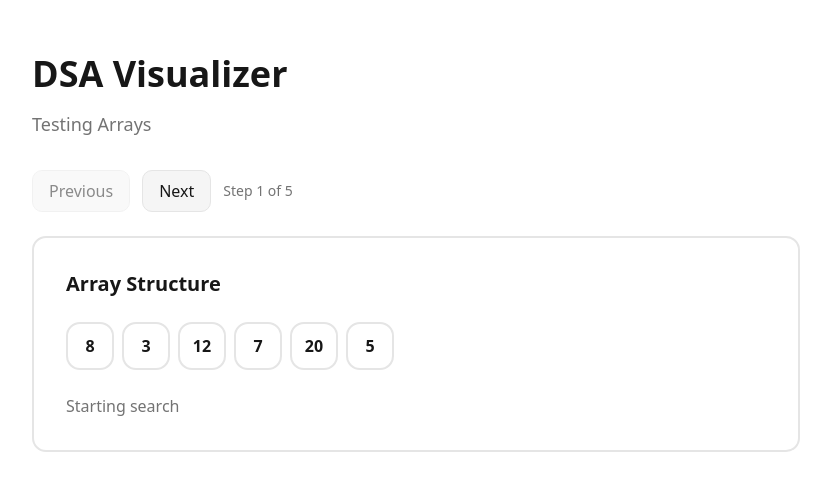
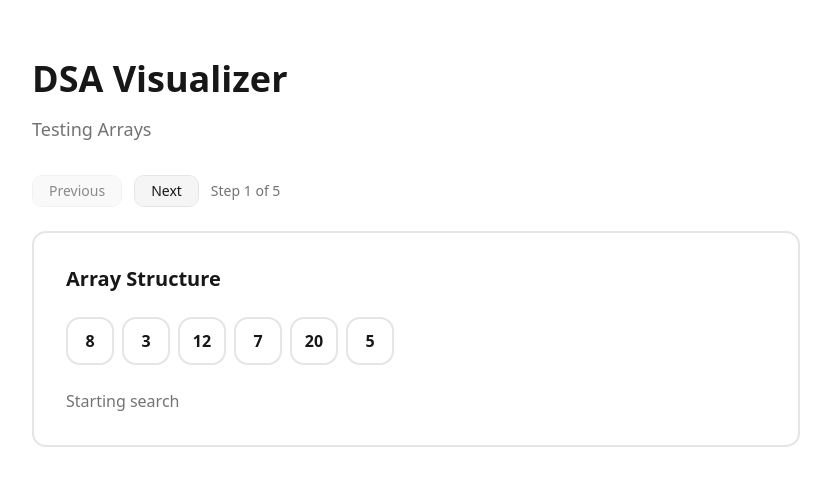
Before and after one commit to tahasoomra9/DSA-Visualizer, a Next.js app: page / in a window 1280 px wide. Shown: the part 147-638 px from the top of the page, without its empty margins (224-1055 px from the left). Built offline with nearby package versions, Linux system fonts and the light colour scheme.

Commit message:
Added function based linearSearch, no hardcoding

```diff
--- a/app/page.tsx
+++ b/app/page.tsx
@@ -2,6 +2,8 @@
 
 import { useMemo, useState } from "react";
 import { linearSearchGenerator } from "../examples/linearSearch";
+import { Button } from "@/components/ui/button"
+
 
 export default function Home() {
   const sampleArray = useMemo(() => [8, 3, 12, 7, 20, 5], []);
@@ -31,7 +33,7 @@ export default function Home() {
           </p>
 
           <div className="mb-6 flex flex-wrap items-center gap-3 cursor-pointer">
-            <button
+            <Button
               type="button"
               onClick={handlePrev}
               disabled={stepIndex === 0}
@@ -43,8 +45,8 @@ export default function Home() {
               }}
             >
               Previous
-            </button>
-            <button
+            </Button>
+            <Button
               type="button"
               onClick={handleNext}
               disabled={stepIndex === steps.length - 1}
@@ -56,7 +58,7 @@ export default function Home() {
               }}
             >
               Next
-            </button>
+            </Button>
             <p className="text-sm" style={{ color: "var(--muted-foreground)" }}>
               Step {stepIndex + 1} of {steps.length}
             </p>
```
